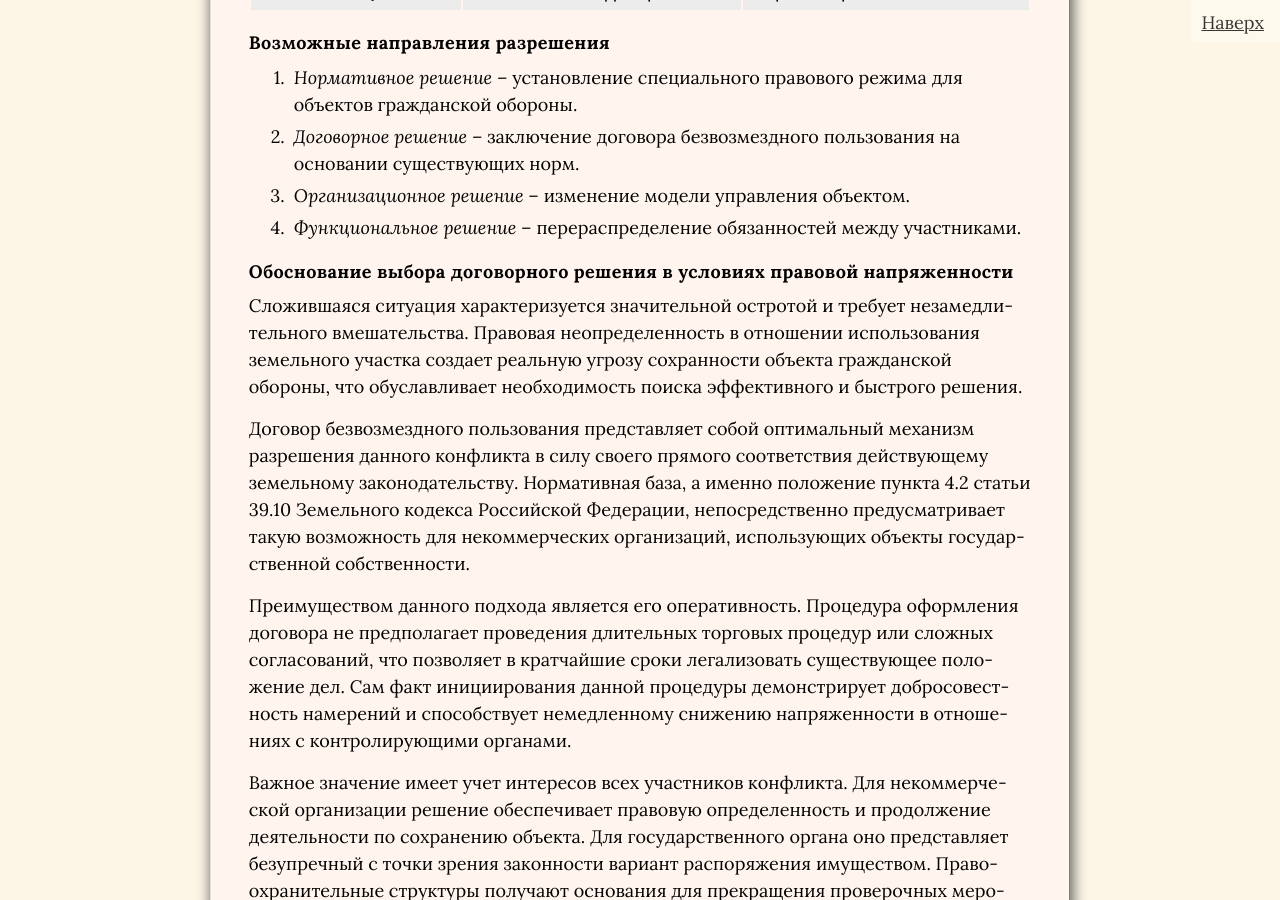
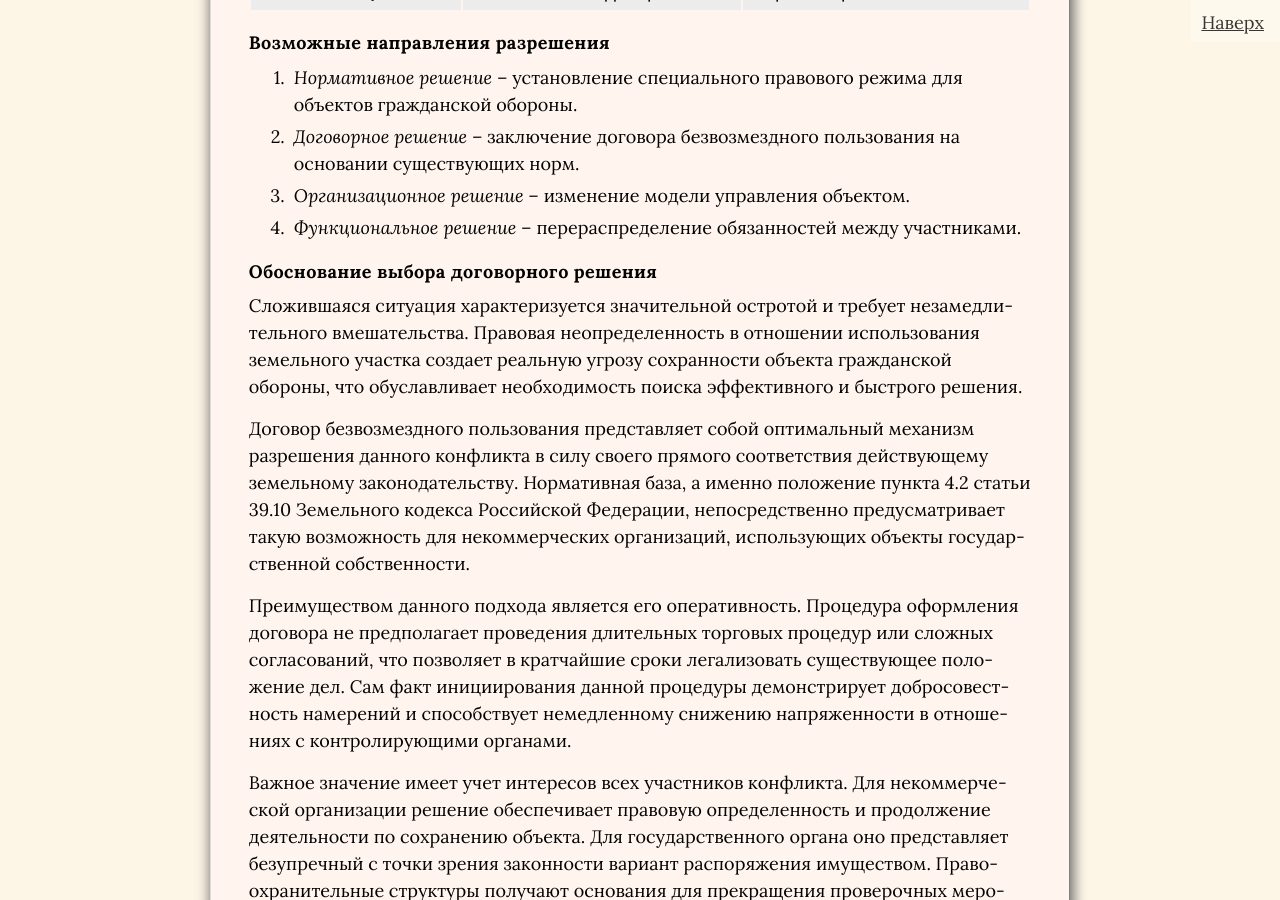
Before and after one commit to SergSi/land-use-art, a Jekyll site: the page built from _posts/2025-09-09-metod.md, in a window 1280 px wide and 900 px high, scrolled down 2766 px. Built offline with Jekyll 4.4.1, drawn with Linux system fonts in a browser that asks for light colours; some web fonts are replaced.

Commit message:
Update 2025-09-09-metod.md

```diff
--- a/_posts/2025-09-09-metod.md
+++ b/_posts/2025-09-09-metod.md
@@ -57,7 +57,7 @@ p {
 3. *Организационное решение* – изменение модели управления объектом.
 4. *Функциональное решение* – перераспределение обязанностей между участниками.
 
-#### Обоснование выбора договорного решения в условиях правовой напряженности
+#### Обоснование выбора договорного решения
 
 Сложившаяся ситуация характеризуется значительной остротой и требует незамедлительного вмешательства. Правовая неопределенность в отношении использования земельного участка создает реальную угрозу сохранности объекта гражданской обороны, что обуславливает необходимость поиска эффективного и быстрого решения.
 
```
